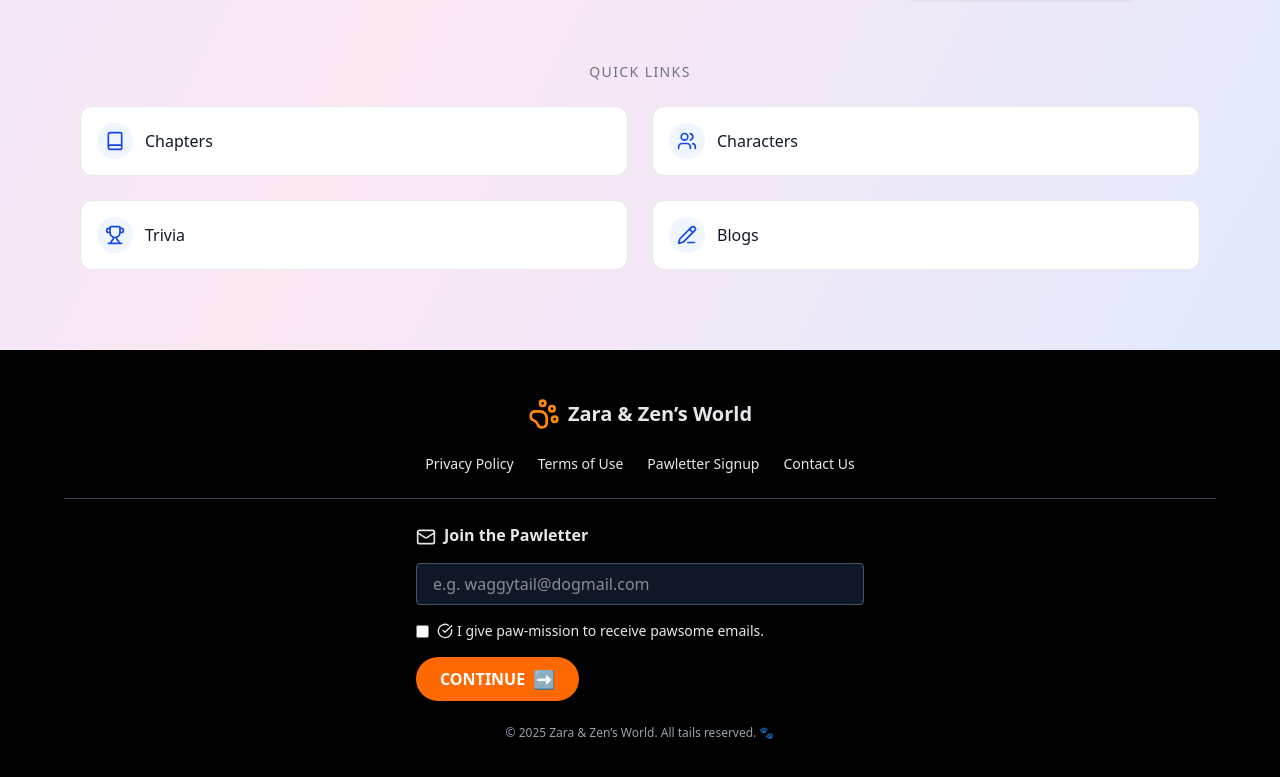
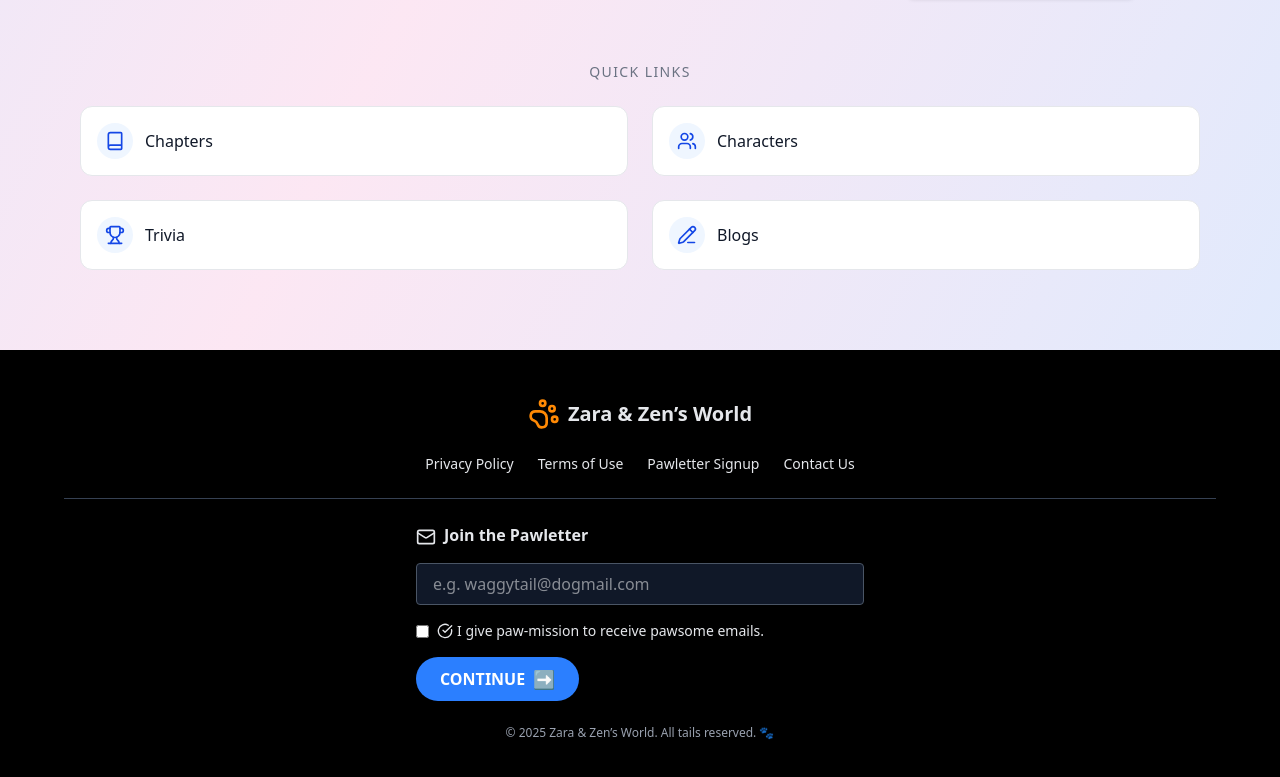
Before and after one commit to akabhowmick/zara-zen-world-tour, a React (Vite) app: page / in a window 1280 px wide. Shown: the part 1678-2455 px from the top of the page. Built offline with nearby package versions, Linux system fonts and the light colour scheme.

Commit message:
update footer styles

```diff
--- a/src/components/Footer/Footer.tsx
+++ b/src/components/Footer/Footer.tsx
@@ -74,7 +74,7 @@ const ConsentCheckbox = () => (
 );
 
 const SubmitButton = () => (
-  <button className="bg-orange-500 hover:bg-orange-600 text-white font-bold py-2 px-6 rounded-full shadow inline-flex items-center gap-2">
+  <button className="bg-blue-500 hover:bg-blue-600 text-white text-center font-bold py-2 px-6 rounded-full shadow inline-flex items-center gap-2">
     CONTINUE <span className="text-lg">➡️</span>
   </button>
 );
```
